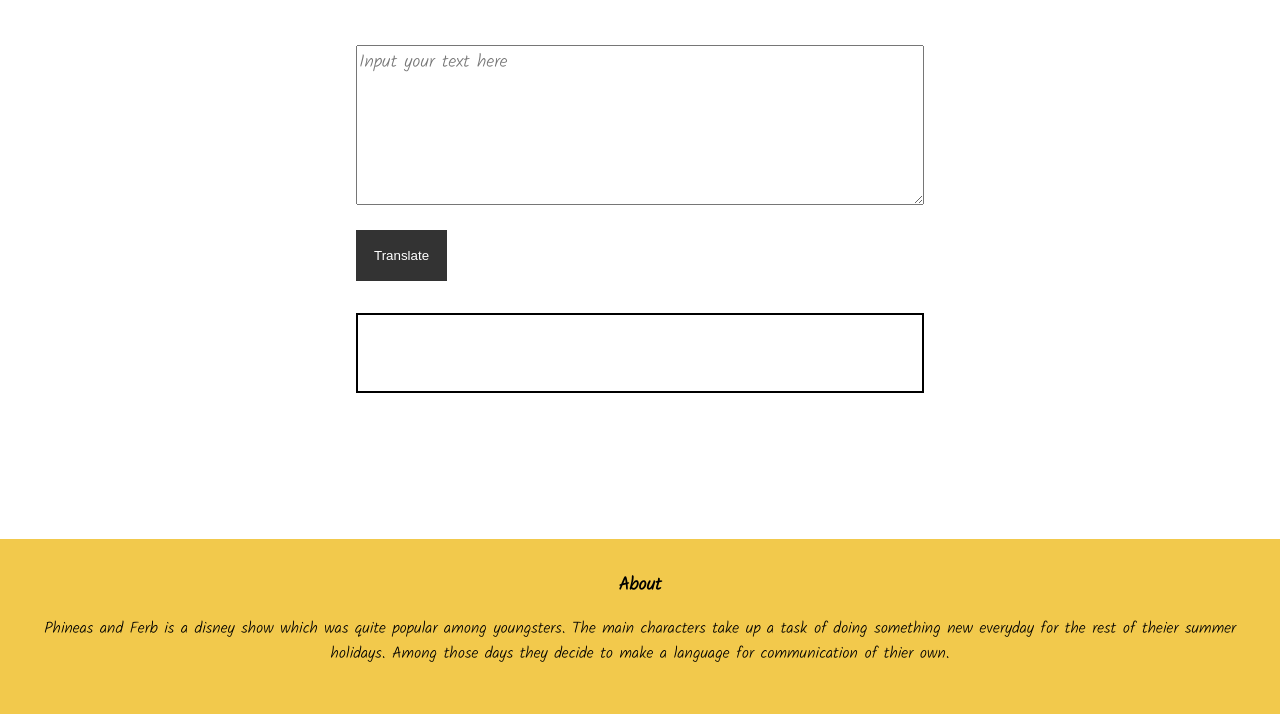
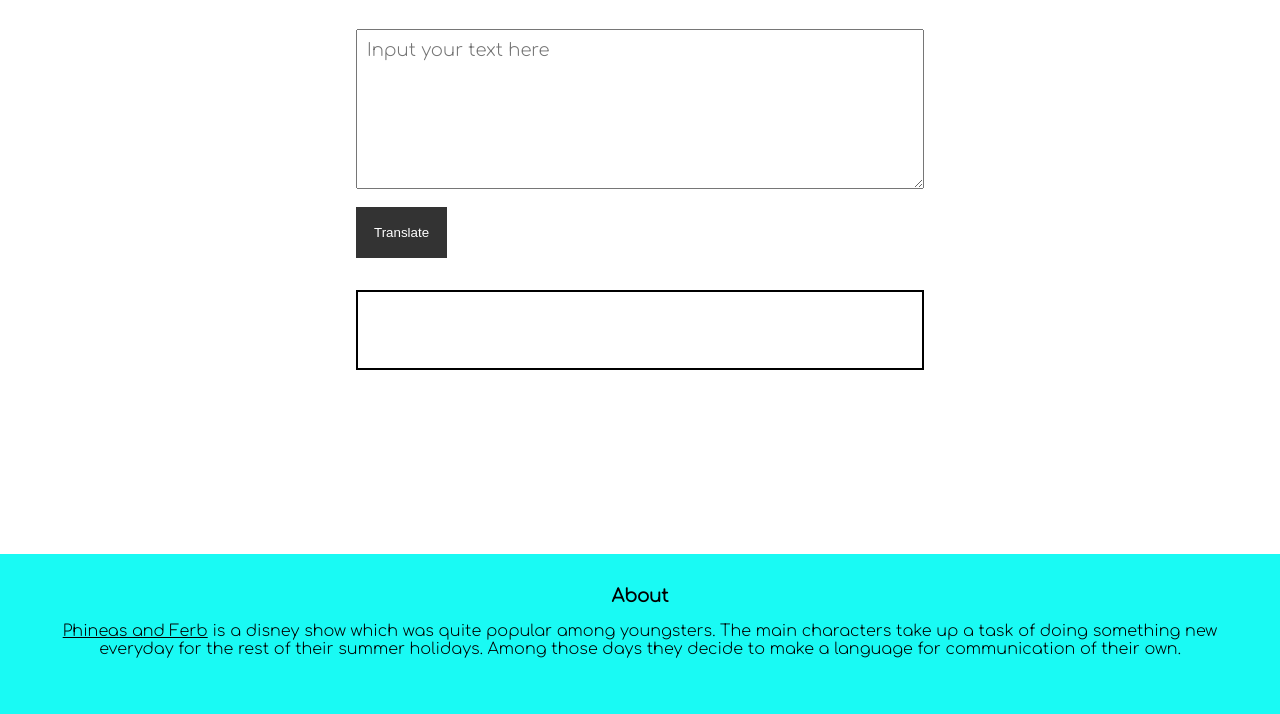
Before and after one commit to shreydd/ferb-latin, a plain HTML site: page index.html in a window 1280 px wide. Shown: the part 86-800 px from the top of the page. Drawn offline with Linux system fonts and the light colour scheme.

Commit message:
Refactored

```diff
--- a/index.html
+++ b/index.html
@@ -24,8 +24,8 @@
 
     <footer class="footer">
         <div class="footer-header">About</div>
-        <p>Phineas and Ferb is a disney show which was quite popular among youngsters. The main characters take up a task of doing something new everyday for the rest of theier summer holidays. Among those days they decide to make a language for communication
-            of thier own.</p>
+        <p> <a href="https://www.imdb.com/title/tt0852863/"> Phineas and Ferb</a> is a disney show which was quite popular among youngsters. The main characters take up a task of doing something new everyday for the rest of their summer holidays. Among those
+            days they decide to make a language for communication of their own.</p>
     </footer>
 
     <script src="script.js"></script>
--- a/script.js
+++ b/script.js
@@ -5,7 +5,7 @@ var url = 'https://api.funtranslations.com/translate/ferb-latin.json';
 // var url = 'https://lessonfourapi.tanaypratap.repl.co/translate/yoda.json';
 
 function translateURL(text) {
-    return url + '?' + 'text=' + text;
+    return url + '?' + 'text=' + text
 }
 
 function getinput() {
@@ -14,15 +14,19 @@ function getinput() {
 }
 
 function translateHandler() {
-    // console.log("heere");
-    // outputWindow.innerHTML = inputText.value;
     getinput();
     fetch(translateURL(inputText))
         .then(response => response.json())
-        .then(jsonData => {
-            // outputWindow.innerHTML = jsonData.contents.translated;
-            console.log(jsonData.contents.translated);
+        .then(json => {
+            var translatedText = json.contents.translated;
+            outputWindow.innerText = translatedText;
+            console.log(json.contents.text);
         })
+        .catch(errorHandler)
 }
 
 btn.addEventListener('click', translateHandler);
+
+function errorHandler(error) {
+    alert("Looks like there's an issue, visit us back again after an hour");
+}
--- a/styles.css
+++ b/styles.css
@@ -1,19 +1,25 @@
-@import url('https://fonts.googleapis.com/css2?family=Kalam:wght@300&display=swap');
+@import url('https://fonts.googleapis.com/css2?family=Comfortaa:wght@300&display=swap');
 * {
     box-sizing: border-box;
 }
 
 body {
     /* font-family: 'Kalam', sans-serif; */
-    font-family: 'Kalam', cursive;
+    font-family: 'Comfortaa', cursive;
     margin: 0px;
     /* display: block; */
+    /* justify-content: center; */
 }
 
 :root {
     --primary: #F2C94C;
     --black: #333333;
     --max-width: 600px;
+    --blue: rgb(25, 250, 244);
+}
+
+a {
+    color: inherit;
 }
 
 .heading {
@@ -34,7 +40,7 @@ nav {
     /* margin: 0rem; */
     /* padding: 0rem; */
     /* outline: 0rem; */
-    background-color: var(--primary);
+    background-color: var(--blue);
     /* top: 0px; */
 }
 
@@ -59,6 +65,7 @@ button:hover {
     margin-top: 2rem;
     font-size: large;
     font-family: inherit;
+    padding: 10px;
 }
 
 main {
@@ -77,10 +84,11 @@ main {
     font-size: large;
     font-family: inherit;
     border: 2px solid black;
+    padding: 10px;
 }
 
 .footer {
-    background-color: var(--primary);
+    background-color: var(--blue);
     padding: 2rem;
     text-align: center;
     color: black;
```
